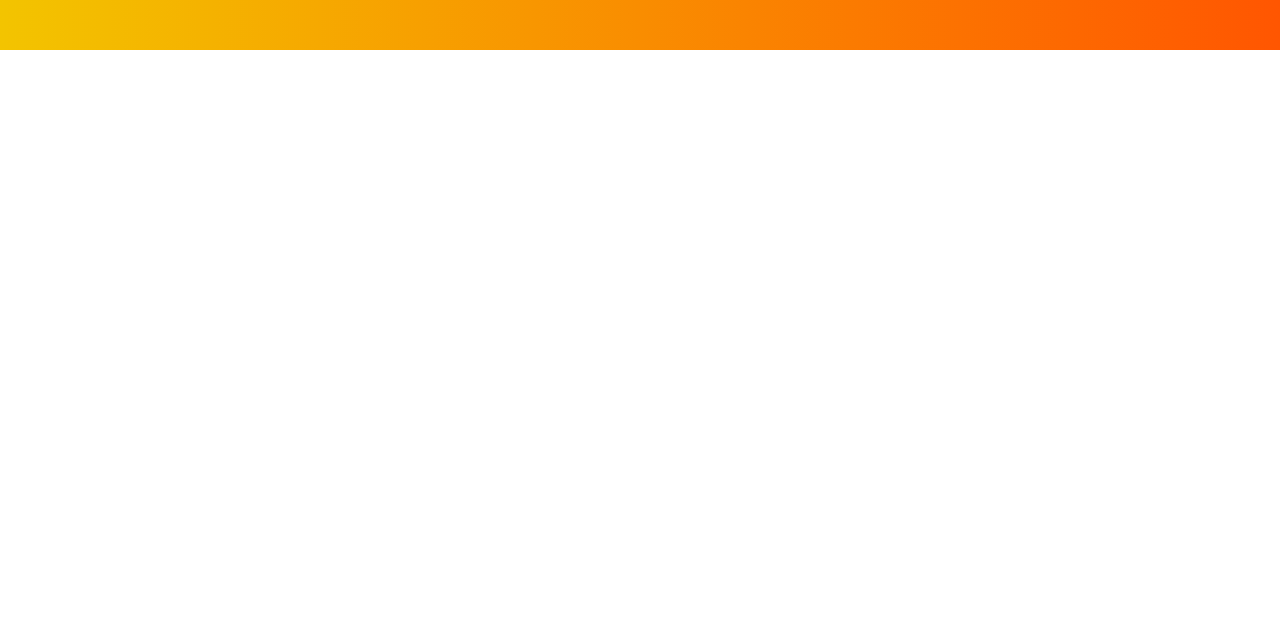
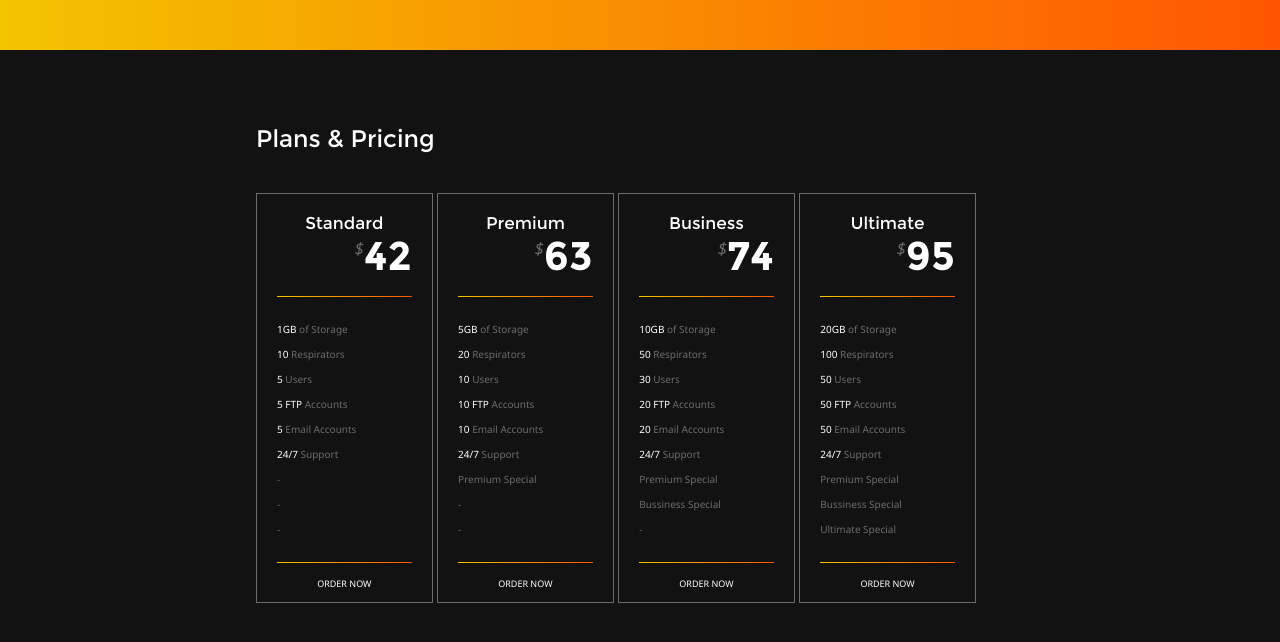
Before and after one commit to arthurmyr/sarbat, a website: page public/index.html in a window 1280 px wide. Shown: the part 3067-3709 px from the top of the page. Before the commit the page ends 3117 px from the top, so only its background shows below. Drawn offline with Linux system fonts and the light colour scheme.

Commit message:
Finish section 5

```diff
--- a/public/index.html
+++ b/public/index.html
@@ -169,6 +169,72 @@
   </section>
 
   <section id="section-5">
+    <h2>Plans & Pricing</h2>
+
+    <div>
+      <h3>Standard</h3>
+      <span><em>$</em>42</span>
+      <div class='hr'></div>
+      <span><em>1GB</em> of Storage</span>
+      <span><em>10</em> Respirators</span>
+      <span><em>5</em> Users</span>
+      <span><em>5 FTP</em> Accounts</span>
+      <span><em>5</em> Email Accounts</span>
+      <span><em>24/7</em> Support</span>
+      <span>-</span>
+      <span>-</span>
+      <span>-</span>
+      <div class='hr'></div>
+      <a href='#'>ORDER NOW</a>
+    </div>
+    <div>
+      <h3>Premium</h3>
+      <span><em>$</em>63</span>
+      <div class='hr'></div>
+      <span><em>5GB</em> of Storage</span>
+      <span><em>20</em> Respirators</span>
+      <span><em>10</em> Users</span>
+      <span><em>10 FTP</em> Accounts</span>
+      <span><em>10</em> Email Accounts</span>
+      <span><em>24/7</em> Support</span>
+      <span>Premium Special</span>
+      <span>-</span>
+      <span>-</span>
+      <div class='hr'></div>
+      <a href='#'>ORDER NOW</a>
+    </div>
+    <div>
+      <h3>Business</h3>
+      <span><em>$</em>74</span>
+      <div class='hr'></div>
+      <span><em>10GB</em> of Storage</span>
+      <span><em>50</em> Respirators</span>
+      <span><em>30</em> Users</span>
+      <span><em>20 FTP</em> Accounts</span>
+      <span><em>20</em> Email Accounts</span>
+      <span><em>24/7</em> Support</span>
+      <span>Premium Special</span>
+      <span>Bussiness Special</span>
+      <span>-</span>
+      <div class='hr'></div>
+      <a href='#'>ORDER NOW</a>
+    </div>
+    <div>
+      <h3>Ultimate</h3>
+      <span><em>$</em>95</span>
+      <div class='hr'></div>
+      <span><em>20GB</em> of Storage</span>
+      <span><em>100</em> Respirators</span>
+      <span><em>50</em> Users</span>
+      <span><em>50 FTP</em> Accounts</span>
+      <span><em>50</em> Email Accounts</span>
+      <span><em>24/7</em> Support</span>
+      <span>Premium Special</span>
+      <span>Bussiness Special</span>
+      <span>Ultimate Special</span>
+      <div class='hr'></div>
+      <a href='#'>ORDER NOW</a>
+    </div>
   </section>
 
   <section id="section-6">
--- a/public/sass/_style.scss
+++ b/public/sass/_style.scss
@@ -47,7 +47,7 @@ em, i, a {
   left: (50% - $half);
 }
 
-p, a {
+p, a, span {
     font-family: 'Noto Sans', sans-serif;
 }
 h2, h3 {
@@ -344,3 +344,74 @@ h2, h3 {
 
   }
 }
+
+#section-5 {
+  height: 627px;
+  background-color: #121212;
+  padding-top: 75px;
+  padding-left: 20%;
+  padding-right: 20%;
+  h2 {
+    margin-bottom: 40px;
+  }
+  h3 {
+    margin-bottom: 10px;
+    font-size: 17px;
+  }
+  > div {
+    border: 1px solid #6c6c6c;
+    display: inline-block;
+    width: 23%;
+    box-sizing: border-box;
+    padding: 20px 20px 10px 20px;
+    vertical-align: top;
+    margin-right: 0px;
+    span:nth-child(2) {
+      text-align: right;
+      color: white;
+      font-family: 'Montserrat', sans-serif;
+      font-size: 40px;
+      font-weight: 700;
+      margin-bottom: 12px;
+      em {
+        color: #6C6C6C;
+        font-size: 17px;
+        font-family: 'Noto Sans', sans-serif;
+        font-style: italic;
+        position: relative;
+        bottom: 15px;
+        font-weight: 400;
+      }
+    }
+    span {
+      text-align: left;
+      font-size: 10px;
+      color: #6c6c6c;
+      display: block;
+      line-height: 25px;
+
+      em {
+      color: #fff;
+      }
+    }
+    .hr {
+      width: 135px;
+      height: 1px;
+      @include background-gradient(#f3c400, #ff5601);
+    }
+    .hr:nth-child(3) {
+      margin-top: 20px;
+      margin-bottom: 20px;
+    }
+    .hr:nth-child(13) {
+      margin-top: 20px;
+      margin-bottom: 10px;
+    }
+    a {
+      font-family: 'Noto Sans', sans-serif;
+      color: #fff;
+      font-size: 9px;
+    }
+      text-align: center;
+  }
+}
```
Also changed, not shown: public/main.css.
